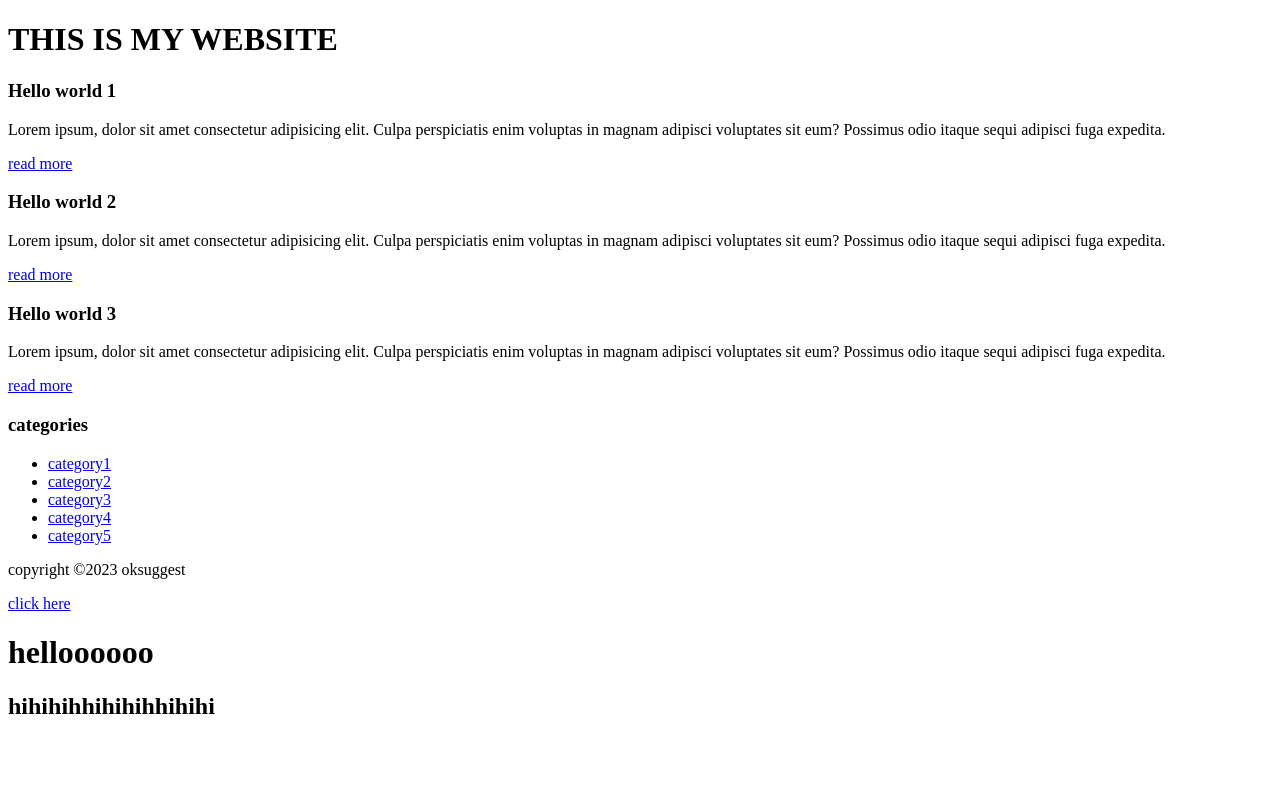
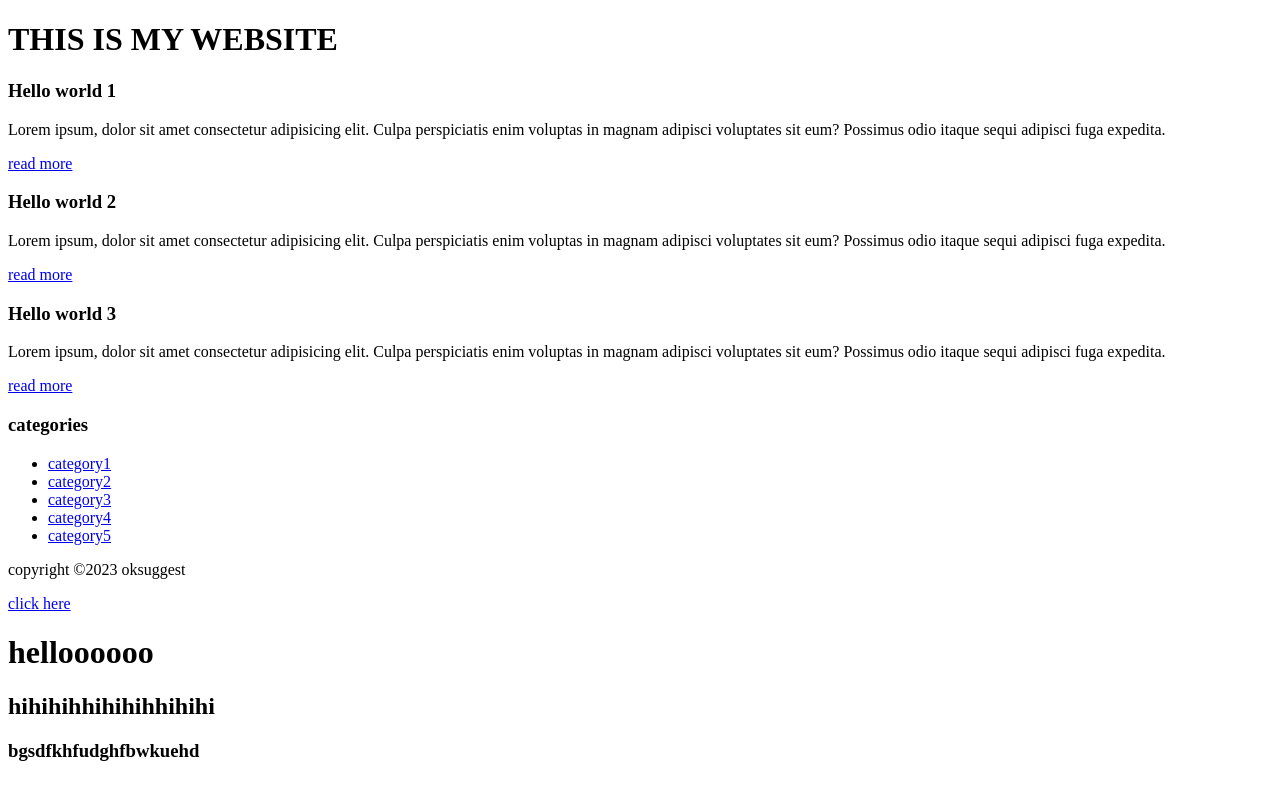
Before and after one commit to crlaxman/https---github.com-crlaxman-mindluster, a plain HTML site: page myblog.html in a window 1280 px wide. Drawn offline with Linux system fonts and the light colour scheme.

Commit message:
Update myblog.html

```diff
--- a/myblog.html
+++ b/myblog.html
@@ -51,6 +51,6 @@
     <a href="google.com">click here</a>
     <h1>helloooooo</h1>
     <h2>hihihihhihihihhihihi</h2>
-
+    <h3>bgsdfkhfudghfbwkuehd</h3>
 </body>
 </html>
```
